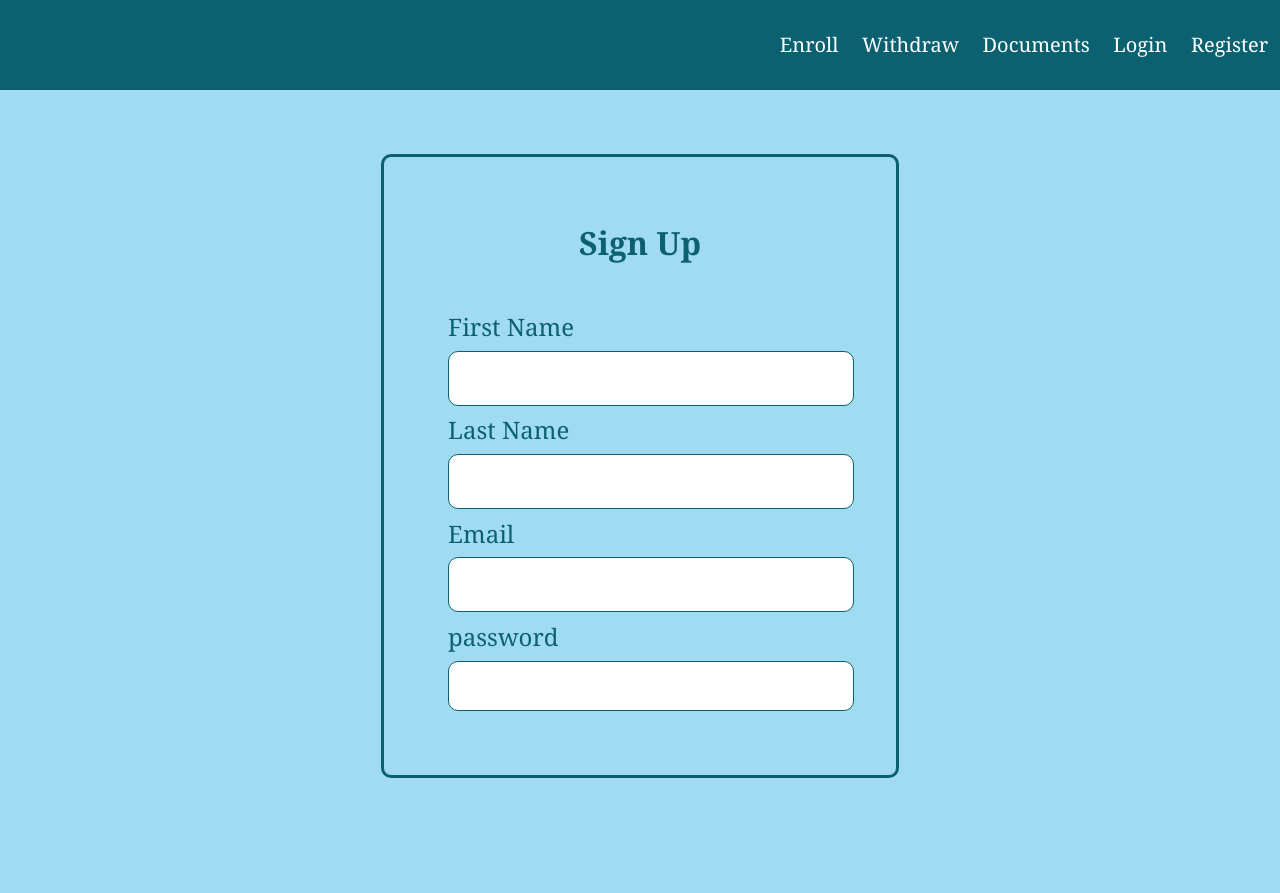
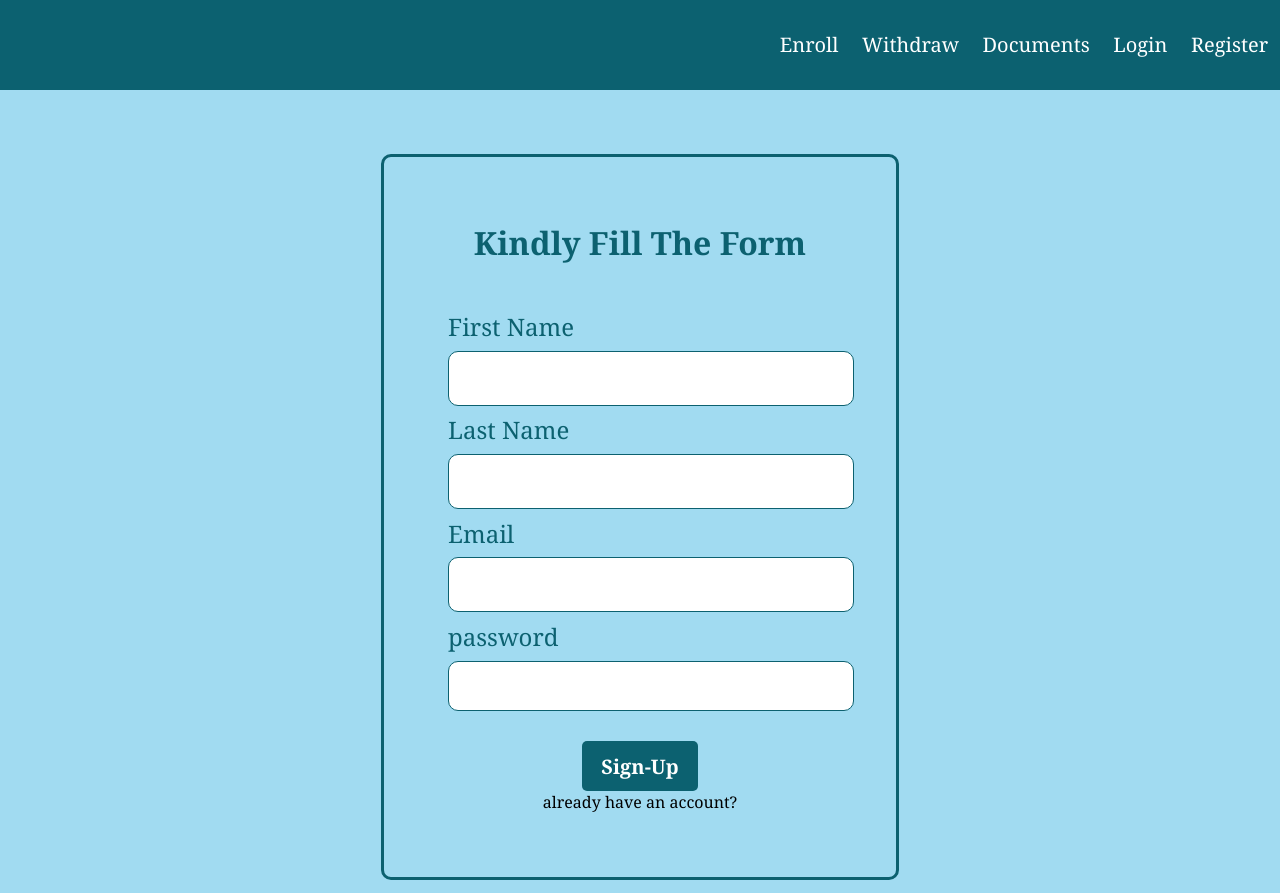
Before and after one commit to Mahmoud-Bakir/E-Learning-System-trial-, a React (Create React App) app in the folder frontend/my-app/: page /register in a window 1280 px wide. Before the commit the page ends 842 px from the top, so only its background shows below. Built offline with nearby package versions, Linux system fonts and the light colour scheme.

Commit message:
Added button component

```diff
--- /dev/null
+++ b/frontend/my-app/src/components/Button/button.css
@@ -0,0 +1,16 @@
+.btn{
+    margin-top: 8%;
+    width: 30%;
+    height: 50px;
+    border-radius: 5px;
+    border: none;
+    font-size: 20px;
+    font-weight: bold;
+    cursor: pointer;
+    background-color: var(--extra_blue);
+    color: var(--white);
+}
+.btn:hover{
+    background-color: var(--white);
+    color: var(--extra_blue);
+}
--- /dev/null
+++ b/frontend/my-app/src/components/Button/button.jsx
@@ -0,0 +1,7 @@
+import "./button.css"
+const Button = ({name})=>{
+    return(
+    <input className="btn" type="submit" value={name} />
+    )
+}
+export default Button;
--- a/frontend/my-app/src/components/Signup_form/signup.css
+++ b/frontend/my-app/src/components/Signup_form/signup.css
@@ -10,7 +10,7 @@
     justify-content: center;
     border:3px solid var(--extra_blue);
     border-radius: 10px;
-    margin-bottom: 5%;
+    margin-bottom: 1%;
 
 }
 h1{
--- a/frontend/my-app/src/components/Signup_form/signup.jsx
+++ b/frontend/my-app/src/components/Signup_form/signup.jsx
@@ -1,15 +1,19 @@
 import Nav from "../NavBar/nav"
 import Partition from "../Partition/partition"
 import "./signup.css"
+import Button from "../Button/button"
+
 const SignupForm=()=>{
     return(<>
         <Nav/>
         <div className="form_container">
-            <h1>Sign Up</h1>
+            <h1>Kindly Fill The Form</h1>
             <Partition lname={"First Name"} itype={"text"}/>
             <Partition lname={"Last Name"} itype={"text"}/>
             <Partition lname={"Email"} itype={"email"}/>
             <Partition lname={"password"} itype={"password"}/>
+            <Button name={"Sign-Up"}/>
+            <p>already have an account?</p>
 
         </div>
         </>
```
